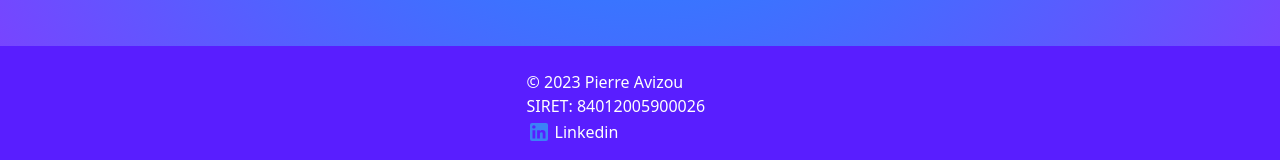
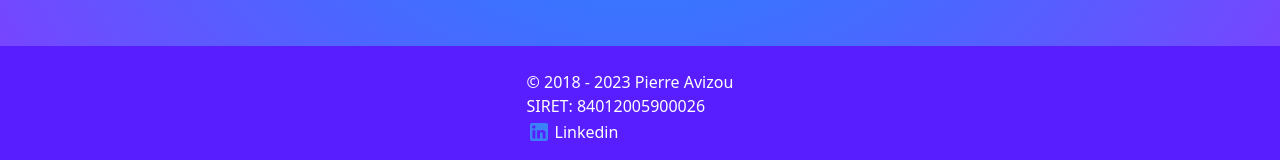
Before and after one commit to pierreavizou/avizoueu, a Next.js app: page / in a window 1280 px wide. Shown: the part 754-914 px from the top of the page. Built offline with nearby package versions, Linux system fonts and the light colour scheme.

Commit message:
cleanup - copyright date

```diff
--- a/app/img/[...filename]/route.tsx
+++ b/app/img/[...filename]/route.tsx
@@ -2,10 +2,6 @@
 import { ImageResponse, NextRequest } from "next/server";
 import { headers } from "next/headers";
 import { createClient } from "@supabase/supabase-js";
-
-// export const dynamic = "force-dynamic";
-// export const revalidate = 0;
-// export const fetchCache = "force-no-store";
 
 const supabase = createClient(
   process.env.SUPABASE_URL ?? "",
--- a/app/page.tsx
+++ b/app/page.tsx
@@ -47,7 +47,7 @@ export default function Home() {
       </main>
       <footer className="flex flex-col items-center justify-center bg-purple py-6 dark:bg-blue-dark">
         <div>
-          <p>&copy; 2023 Pierre Avizou</p>
+          <p>&copy; 2018 - 2023 Pierre Avizou</p>
           <p>SIRET: 84012005900026</p>
           <a href="https://www.linkedin.com/in/pierre-avizou-b31aa392/">
             <svg
```
